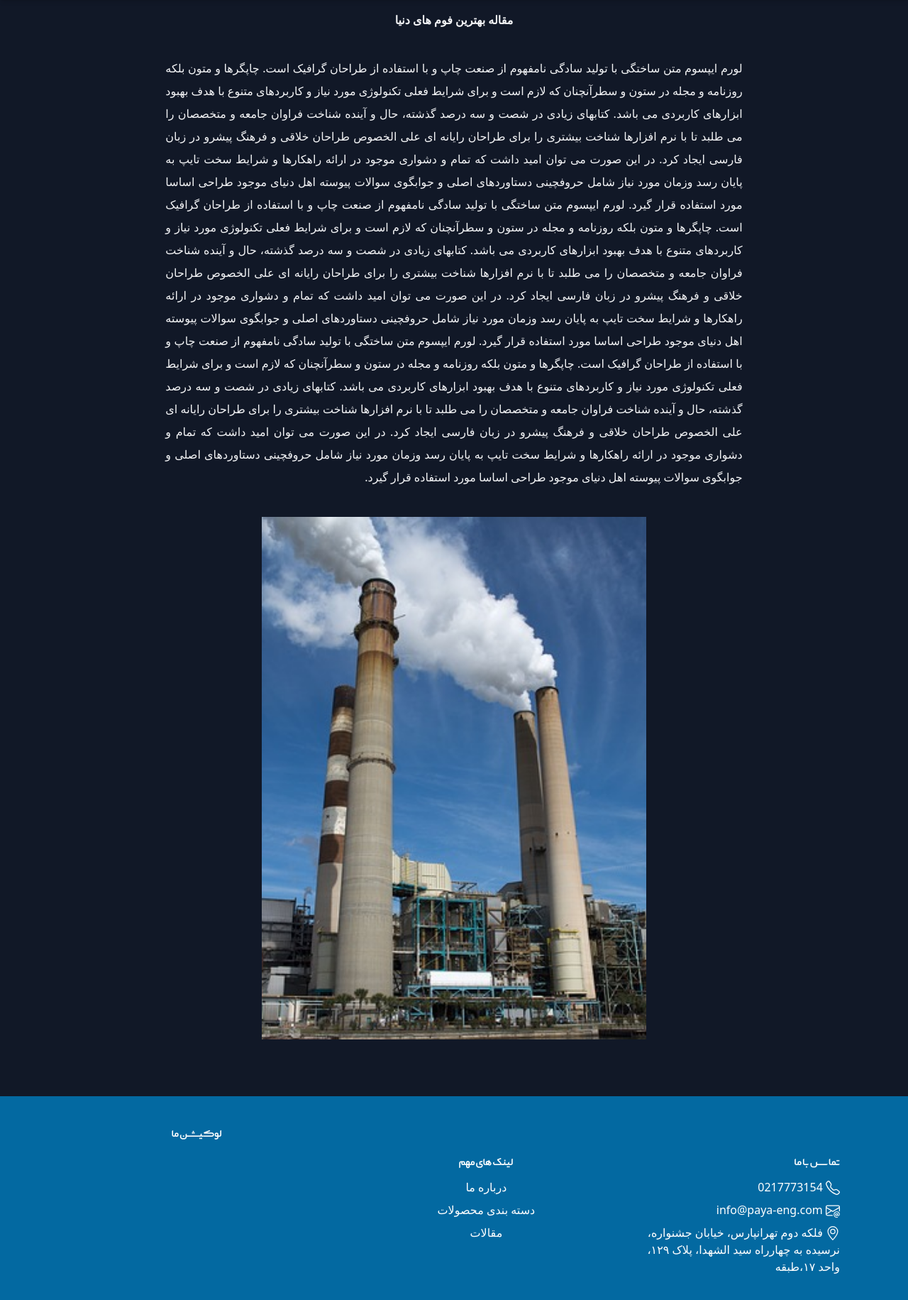
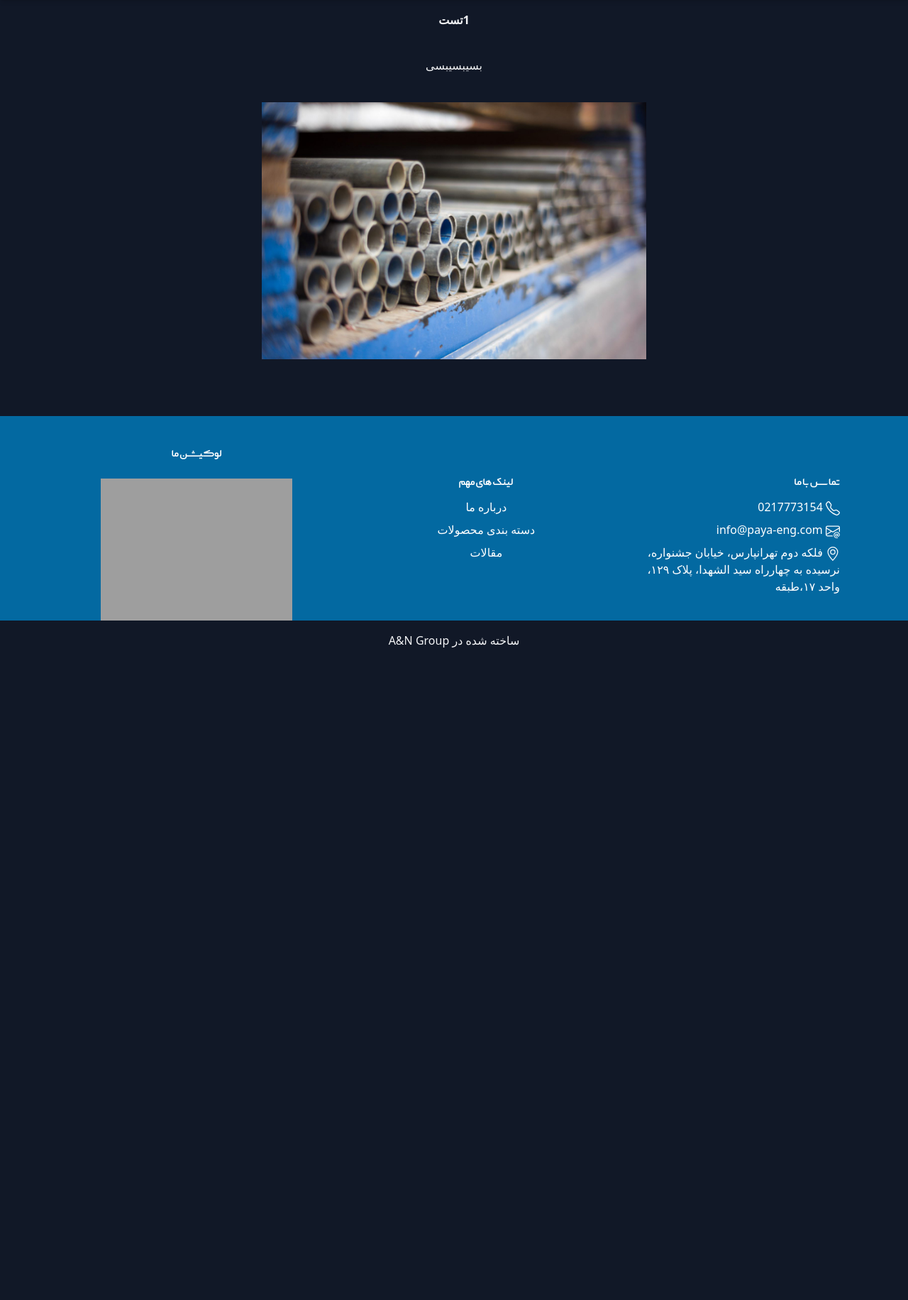
Before and after one commit to Nima-Hmz/WebProductPortal, a Django app: a page that uses articles/templates/articles/article_detail.html in a window 1280 px wide. Shown: the part 64-1895 px from the top of the page at 71% size. After the commit the page ends 976 px from the top, so only its background shows below. Run offline with Django 5.2, Linux system fonts and the light colour scheme; data comes from the database, SQL or seed files in the repository; style sheets or scripts are compiled from the project's sources; some libraries are stand-ins or nearby versions; grey boxes are pictures that could not be loaded.

Commit message:
article detail added

```diff
--- a/articles/templates/articles/article_detail.html
+++ b/articles/templates/articles/article_detail.html
@@ -8,35 +8,11 @@
 <main class="pt-20">
         <div class="mt-32">
             <div class="md:w-8/12 px-5 md:px-0 w-full mx-auto text-center">
-                <p class="text-6xl font-bold">مقاله بهترین فوم های دنیا</p>
+                <p class="text-6xl font-bold">{{ article.fa_title }}</p>
                 <p class="text-justify leading-8 mt-10">
-                    لورم ایپسوم متن ساختگی با تولید سادگی نامفهوم از صنعت چاپ و با استفاده از طراحان گرافیک است. چاپگرها
-                    و متون بلکه روزنامه و مجله در ستون و سطرآنچنان که لازم است و برای شرایط فعلی تکنولوژی مورد نیاز و
-                    کاربردهای متنوع با هدف بهبود ابزارهای کاربردی می باشد. کتابهای زیادی در شصت و سه درصد گذشته، حال و
-                    آینده شناخت فراوان جامعه و متخصصان را می طلبد تا با نرم افزارها شناخت بیشتری را برای طراحان رایانه
-                    ای علی الخصوص طراحان خلاقی و فرهنگ پیشرو در زبان فارسی ایجاد کرد. در این صورت می توان امید داشت که
-                    تمام و دشواری موجود در ارائه راهکارها و شرایط سخت تایپ به پایان رسد وزمان مورد نیاز شامل حروفچینی
-                    دستاوردهای اصلی و جوابگوی سوالات پیوسته اهل دنیای موجود طراحی اساسا مورد استفاده قرار گیرد.
-
-                    لورم ایپسوم متن ساختگی با تولید سادگی نامفهوم از صنعت چاپ و با استفاده از طراحان گرافیک است. چاپگرها
-                    و متون بلکه روزنامه و مجله در ستون و سطرآنچنان که لازم است و برای شرایط فعلی تکنولوژی مورد نیاز و
-                    کاربردهای متنوع با هدف بهبود ابزارهای کاربردی می باشد. کتابهای زیادی در شصت و سه درصد گذشته، حال و
-                    آینده شناخت فراوان جامعه و متخصصان را می طلبد تا با نرم افزارها شناخت بیشتری را برای طراحان رایانه
-                    ای علی الخصوص طراحان خلاقی و فرهنگ پیشرو در زبان فارسی ایجاد کرد. در این صورت می توان امید داشت که
-                    تمام و دشواری موجود در ارائه راهکارها و شرایط سخت تایپ به پایان رسد وزمان مورد نیاز شامل حروفچینی
-                    دستاوردهای اصلی و جوابگوی سوالات پیوسته اهل دنیای موجود طراحی اساسا مورد استفاده قرار گیرد.
-
-                    لورم ایپسوم متن ساختگی با تولید سادگی نامفهوم از صنعت چاپ و با استفاده از طراحان گرافیک است. چاپگرها
-                    و متون بلکه روزنامه و مجله در ستون و سطرآنچنان که لازم است و برای شرایط فعلی تکنولوژی مورد نیاز و
-                    کاربردهای متنوع با هدف بهبود ابزارهای کاربردی می باشد. کتابهای زیادی در شصت و سه درصد گذشته، حال و
-                    آینده شناخت فراوان جامعه و متخصصان را می طلبد تا با نرم افزارها شناخت بیشتری را برای طراحان رایانه
-                    ای علی الخصوص طراحان خلاقی و فرهنگ پیشرو در زبان فارسی ایجاد کرد. در این صورت می توان امید داشت که
-                    تمام و دشواری موجود در ارائه راهکارها و شرایط سخت تایپ به پایان رسد وزمان مورد نیاز شامل حروفچینی
-                    دستاوردهای اصلی و جوابگوی سوالات پیوسته اهل دنیای موجود طراحی اساسا مورد استفاده قرار گیرد.
-
-
+                    {{ article.fa_description|safe }}
                 </p>
-                <img class="w-8/12 mt-10 mx-auto" src="./assets/Images/power815799640.png" alt="">
+                <img class="w-8/12 mt-10 mx-auto" src="{{ article.thumbnail.url }}" alt="">
             </div>
         </div>
     </main>
--- a/articles/views.py
+++ b/articles/views.py
@@ -28,13 +28,7 @@ class ArticleDetailView(View):
 		article = get_object_or_404(Article, slug=slug)
 		context = {
 
-			'title':article.fa_title,
-			'description':article.fa_description,
-			'image':article.thumbnail,
-			'pub_date':article.pub_date,
-			'category':article.category,
-			'article_temp':True,
-
+			'article':article,
 
 		}
 		return render(request, 'articles/article_detail.html', context)
```
